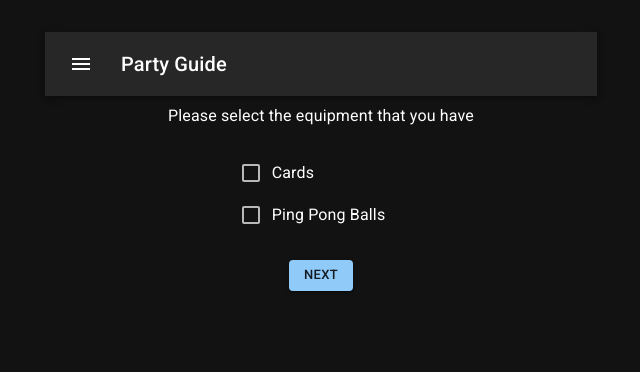
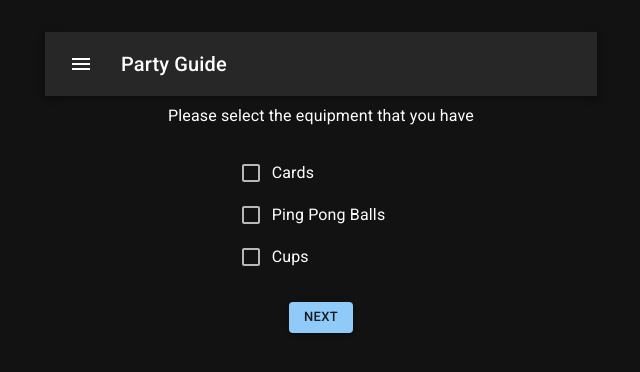
Before and after one commit to LouisWhite15/PartyGuide, a React (Create React App) app in the folder src/PartyGuide/client-app/: page /questions in a window 1280 px wide. Shown: the top 372 px of the page, without its empty margins (319-959 px from the left). Built offline with nearby package versions, Linux system fonts and the light colour scheme.

Commit message:
feat: added cups as equipment

```diff
--- a/src/PartyGuide/client-app/src/components/pages/questions.tsx
+++ b/src/PartyGuide/client-app/src/components/pages/questions.tsx
@@ -9,6 +9,7 @@ const Questions : React.FC = () => {
   const [state, setState] = useState({
     cards: false,
     pingPongBalls: false,
+    cups: false,
     isLoading: false,
   })
 
@@ -35,13 +36,14 @@ const Questions : React.FC = () => {
 
     console.log(`Cards: ${cards}`);
     console.log(`Ping Pong Balls: ${pingPongBalls}`);
+    console.log(`Cups: ${cups}`);
 
     setLoading(false);
 
     navigate('/games');
   };
 
-  const { cards, pingPongBalls, isLoading } = state;
+  const { cards, pingPongBalls, cups, isLoading } = state;
 
   return (
     <Grid
@@ -66,6 +68,12 @@ const Questions : React.FC = () => {
             }
             label="Ping Pong Balls"
           />
+          <FormControlLabel
+            control={
+              <Checkbox checked={cups} onChange={handleChange} name="cups" />
+            }
+            label="Cups"
+          />
         </FormGroup>
       </FormControl>
       <LoadingButton
```
Also changed, not shown: 1 other file (tests, documents, lock files or other folders).
